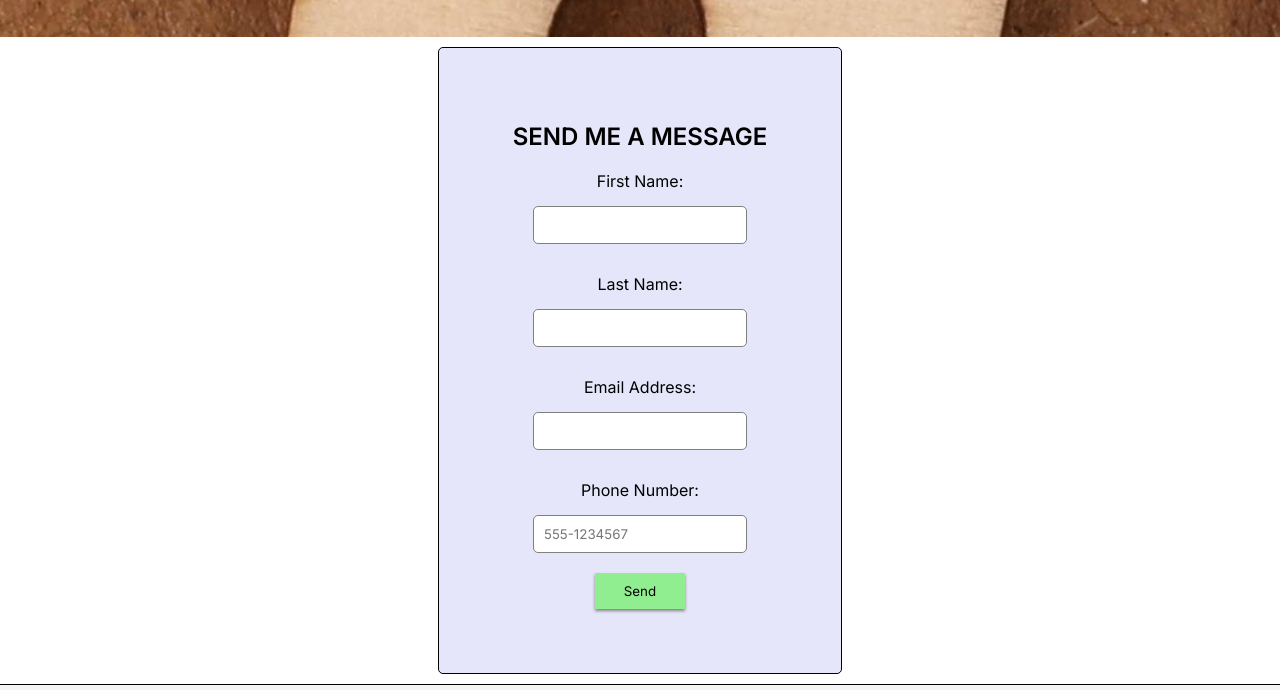
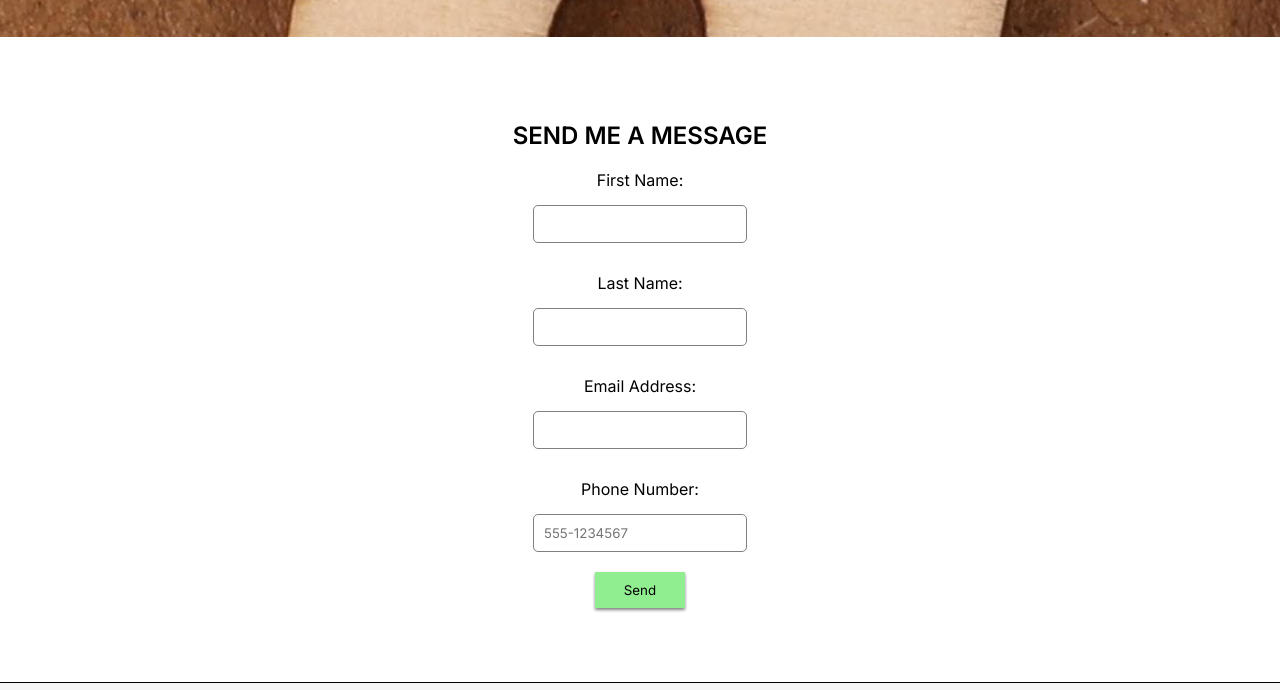
Before and after one commit to Julius-88/naprapath-martin-strandberg, a plain HTML site: page contact.html in a window 1280 px wide. Shown: the part 629-1319 px from the top of the page. Drawn offline with Linux system fonts and the light colour scheme.

Commit message:
Remove border and border styling for the form in contact page

```diff
--- a/assets/css/styles.css
+++ b/assets/css/styles.css
@@ -387,10 +387,7 @@ form {
     display: flex;
     flex-direction: column;
     align-items: center;
-    border: 1px solid black;
-    border-radius: 5px;
     padding: 5%;
-    background-color: #E6E6FA;
 }
 
 form label {
```
